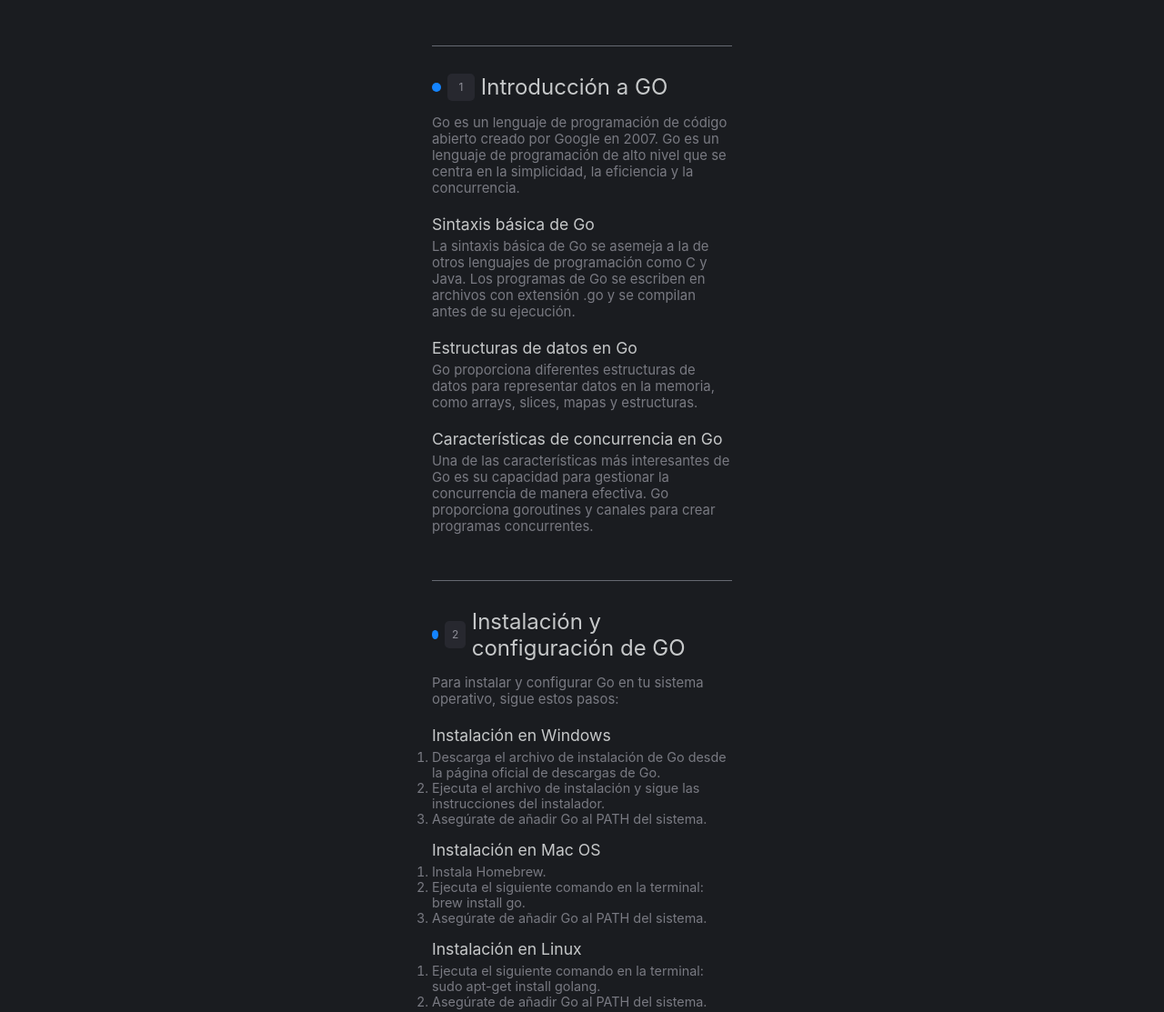
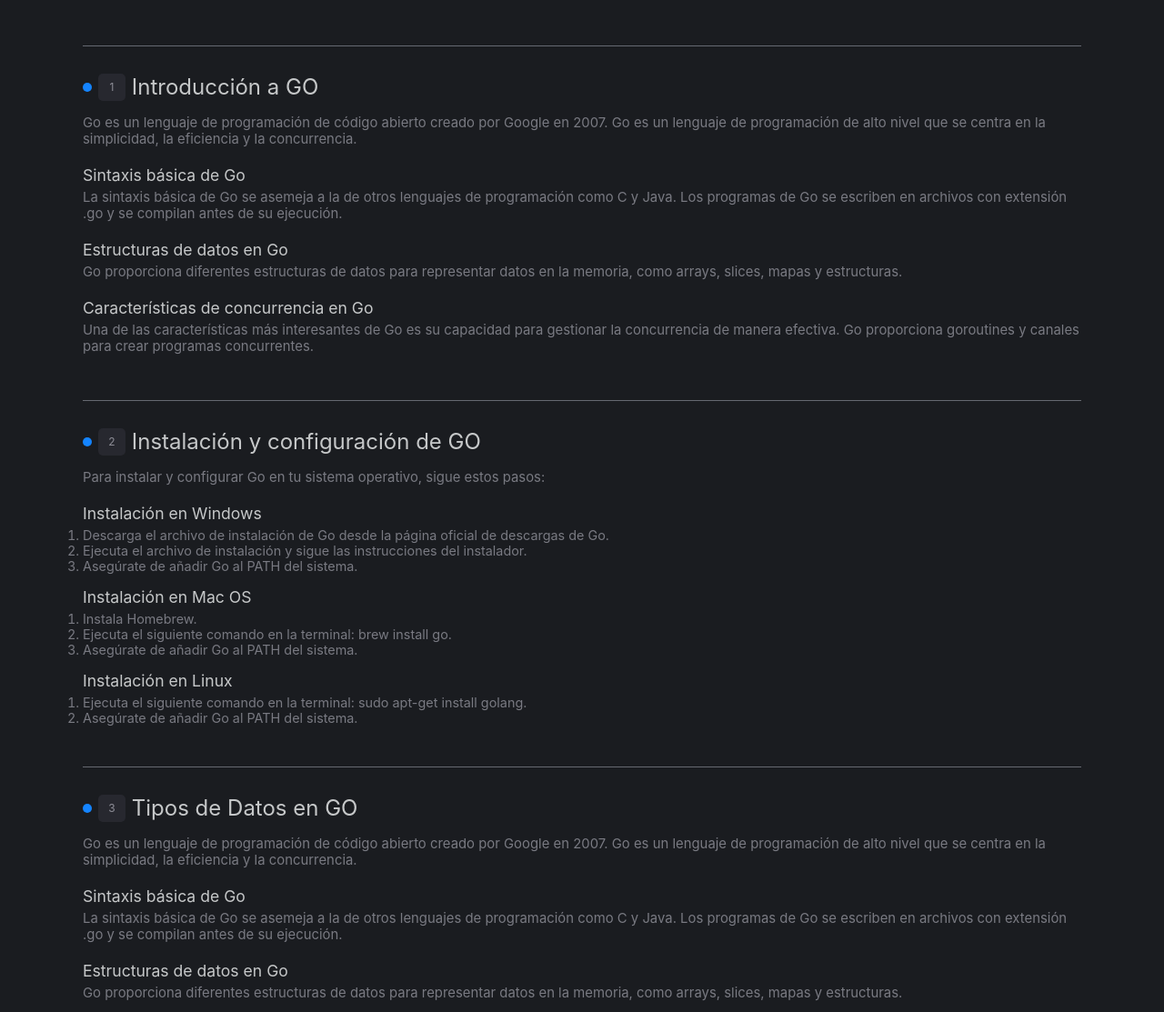
Before and after one commit to aguirregaston/Golang-Guia, a plain HTML site: page index.html in a window 1280 px wide. Shown: the top 1113 px of the page at 91% size. Drawn offline with Linux system fonts and the light colour scheme.

Commit message:
Style Changes

```diff
--- a/index.html
+++ b/index.html
@@ -4,7 +4,7 @@
     <meta charset="UTF-8">
     <meta http-equiv="X-UA-Compatible" content="IE=edge">
     <meta name="viewport" content="width=device-width, initial-scale=1.0">
-    <title>Document</title>
+    <title>Guia Golang</title>
     <link rel="stylesheet" href="style.css">
 </head>
 <body>
--- a/style.css
+++ b/style.css
@@ -31,7 +31,7 @@
   }
 
   .container {
-    width: 330px;
+    width: 90%;
     margin: auto;
   }
 
```
